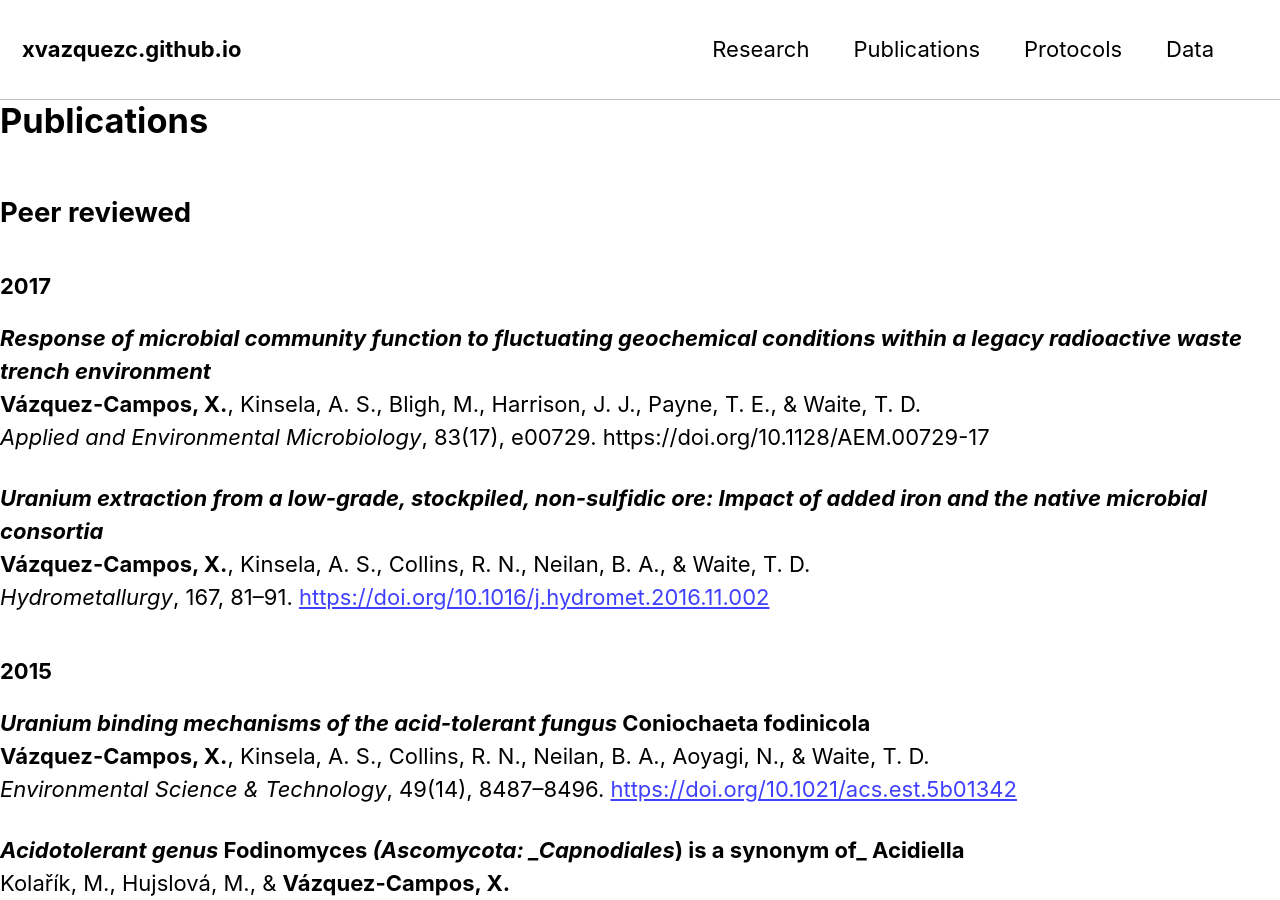
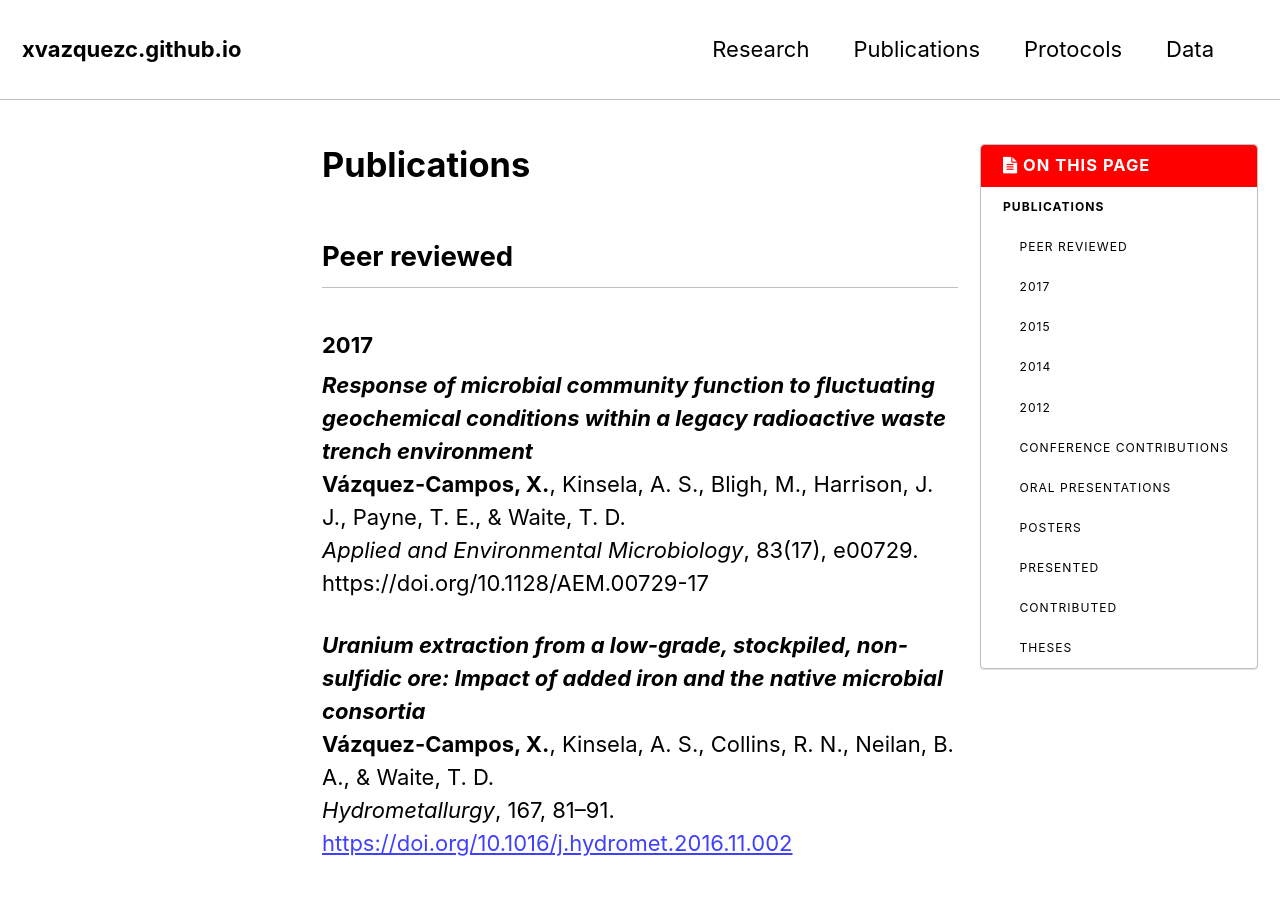
Before and after one commit to xvazquezc/xvazquezc.github.io, a Jekyll site: the page built from publications/index.md, in a window 1280 px wide and 900 px high. Built offline with Jekyll 4.4.1, drawn with Linux system fonts in a browser that asks for light colours; our own code applies the rules of GitHub Pages for plain Markdown files.

Commit message:
first upload

```diff
--- a/publications/index.html
+++ b/publications/index.html
@@ -119,6 +119,7 @@ $(document).ready(function () {
 </div>
 
 
+<p>{% include toc %}</p>
 <div id="publications" class="section level1">
 <h1>Publications</h1>
 <div id="peer-reviewed" class="section level2">
--- a/publications/index.md
+++ b/publications/index.md
@@ -1,5 +1,8 @@
 ---
+layout: single
 ---
+{% include toc %}
+
 # Publications
 ## Peer reviewed
 
```
